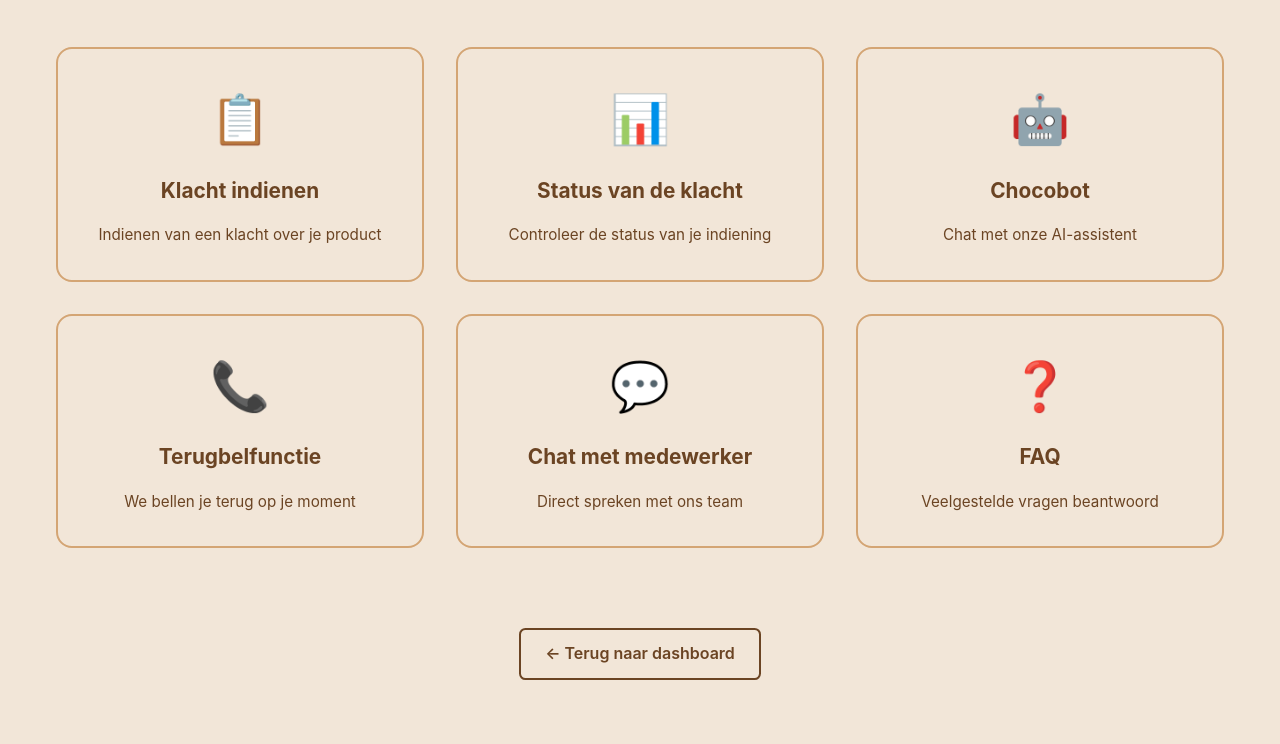
After one commit to TristandeGraaf1/Vibe_coding_Chocoloco_2, a Flask app: page /customer-service in a window 1280 px wide. The commit adds this page. Shown: the part 417-1161 px from the top of the page. Run offline with Flask 3, Linux system fonts and the light colour scheme; the visitor is signed in with stand-in values (Sample User, id 1).

Commit message:
Klantenservice knoppen

```diff
--- a/app/routes.py
+++ b/app/routes.py
@@ -127,3 +127,8 @@ def set_theme(theme):
 @login_required
 def settings():
     return render_template('settings.html')
+
+@main_bp.route('/customer-service')
+@login_required
+def customer_service():
+    return render_template('customer_service.html')
--- /dev/null
+++ b/app/templates/customer_service.html
@@ -0,0 +1,191 @@
+{% extends "base.html" %}
+
+{% block title %}Klantenservice - Chocoloco{% endblock %}
+
+{% block content %}
+<div class="customer-service-container">
+    <!-- Header Image -->
+    <div class="cs-header-image">
+        <img src="https://images.unsplash.com/photo-1552520514-06d20c91ffb2?w=1200&h=300&fit=crop" alt="Klantenservice" class="header-img">
+        <h1>Klantenservice</h1>
+        <p>Hoe kunnen we je helpen?</p>
+    </div>
+
+    <!-- Service Options Grid -->
+    <div class="cs-grid">
+        <a href="#" class="cs-card">
+            <div class="cs-icon">📋</div>
+            <h3>Klacht indienen</h3>
+            <p>Indienen van een klacht over je product</p>
+        </a>
+
+        <a href="#" class="cs-card">
+            <div class="cs-icon">📊</div>
+            <h3>Status van de klacht</h3>
+            <p>Controleer de status van je indiening</p>
+        </a>
+
+        <a href="#" class="cs-card">
+            <div class="cs-icon">🤖</div>
+            <h3>Chocobot</h3>
+            <p>Chat met onze AI-assistent</p>
+        </a>
+
+        <a href="#" class="cs-card">
+            <div class="cs-icon">📞</div>
+            <h3>Terugbelfunctie</h3>
+            <p>We bellen je terug op je moment</p>
+        </a>
+
+        <a href="#" class="cs-card">
+            <div class="cs-icon">💬</div>
+            <h3>Chat met medewerker</h3>
+            <p>Direct spreken met ons team</p>
+        </a>
+
+        <a href="#" class="cs-card">
+            <div class="cs-icon">❓</div>
+            <h3>FAQ</h3>
+            <p>Veelgestelde vragen beantwoord</p>
+        </a>
+    </div>
+
+    <!-- Back Button -->
+    <div class="cs-back">
+        <a href="{{ url_for('main.dashboard') }}" class="btn btn-secondary">← Terug naar dashboard</a>
+    </div>
+</div>
+
+<style>
+    .customer-service-container {
+        max-width: 1200px;
+        margin: 0 auto;
+        padding: 0 1rem;
+    }
+
+    .cs-header-image {
+        position: relative;
+        border-radius: 1rem;
+        overflow: hidden;
+        margin-bottom: 3rem;
+        text-align: center;
+        color: white;
+    }
+
+    .header-img {
+        width: 100%;
+        height: 300px;
+        object-fit: cover;
+        display: block;
+    }
+
+    .cs-header-image h1 {
+        position: absolute;
+        top: 50%;
+        left: 50%;
+        transform: translate(-50%, -50%);
+        font-size: 3rem;
+        font-weight: bold;
+        text-shadow: 2px 2px 8px rgba(0, 0, 0, 0.5);
+        margin: 0;
+    }
+
+    .cs-header-image p {
+        position: absolute;
+        top: 65%;
+        left: 50%;
+        transform: translateX(-50%);
+        font-size: 1.2rem;
+        text-shadow: 2px 2px 4px rgba(0, 0, 0, 0.5);
+        margin: 0;
+    }
+
+    .cs-grid {
+        display: grid;
+        grid-template-columns: repeat(auto-fit, minmax(280px, 1fr));
+        gap: 2rem;
+        margin-bottom: 3rem;
+    }
+
+    .cs-card {
+        background: var(--bg-secondary);
+        border: 2px solid var(--border-color);
+        border-radius: 1rem;
+        padding: 2rem;
+        text-decoration: none;
+        color: inherit;
+        transition: all 0.3s;
+        text-align: center;
+        display: flex;
+        flex-direction: column;
+        align-items: center;
+        gap: 1rem;
+    }
+
+    .cs-card:hover {
+        border-color: var(--primary-color);
+        box-shadow: 0 4px 12px rgba(201, 124, 39, 0.2);
+        transform: translateY(-4px);
+    }
+
+    .cs-icon {
+        font-size: 3rem;
+    }
+
+    .cs-card h3 {
+        font-size: 1.3rem;
+        color: var(--primary-color);
+        margin: 0;
+    }
+
+    .cs-card p {
+        color: var(--text-secondary);
+        margin: 0;
+        font-size: 0.95rem;
+    }
+
+    .cs-back {
+        display: flex;
+        justify-content: center;
+        padding: 2rem 0;
+    }
+
+    .btn {
+        display: inline-block;
+        padding: 0.7rem 1.5rem;
+        border-radius: 0.4rem;
+        border: none;
+        cursor: pointer;
+        font-weight: 600;
+        text-align: center;
+        transition: all 0.2s;
+        text-decoration: none;
+    }
+
+    .btn-secondary {
+        background: var(--bg-secondary);
+        color: var(--primary-color);
+        border: 2px solid var(--primary-color);
+    }
+
+    .btn-secondary:hover {
+        background: var(--primary-color);
+        color: white;
+    }
+
+    @media (max-width: 768px) {
+        .cs-header-image h1 {
+            font-size: 2rem;
+        }
+
+        .cs-header-image p {
+            font-size: 1rem;
+        }
+
+        .cs-grid {
+            grid-template-columns: 1fr;
+            gap: 1.5rem;
+        }
+    }
+</style>
+{% endblock %}
--- a/app/templates/dashboard.html
+++ b/app/templates/dashboard.html
@@ -22,7 +22,7 @@
             <h3>Ontdekken</h3>
             <p>Verken nieuwe chocolades</p>
         </a>
-        <a href="#" class="nav-card">
+        <a href="{{ url_for('main.customer_service') }}" class="nav-card">
             <div class="nav-card-icon">💬</div>
             <h3>Klantenservice</h3>
             <p>Hulp en ondersteuning</p>
```
